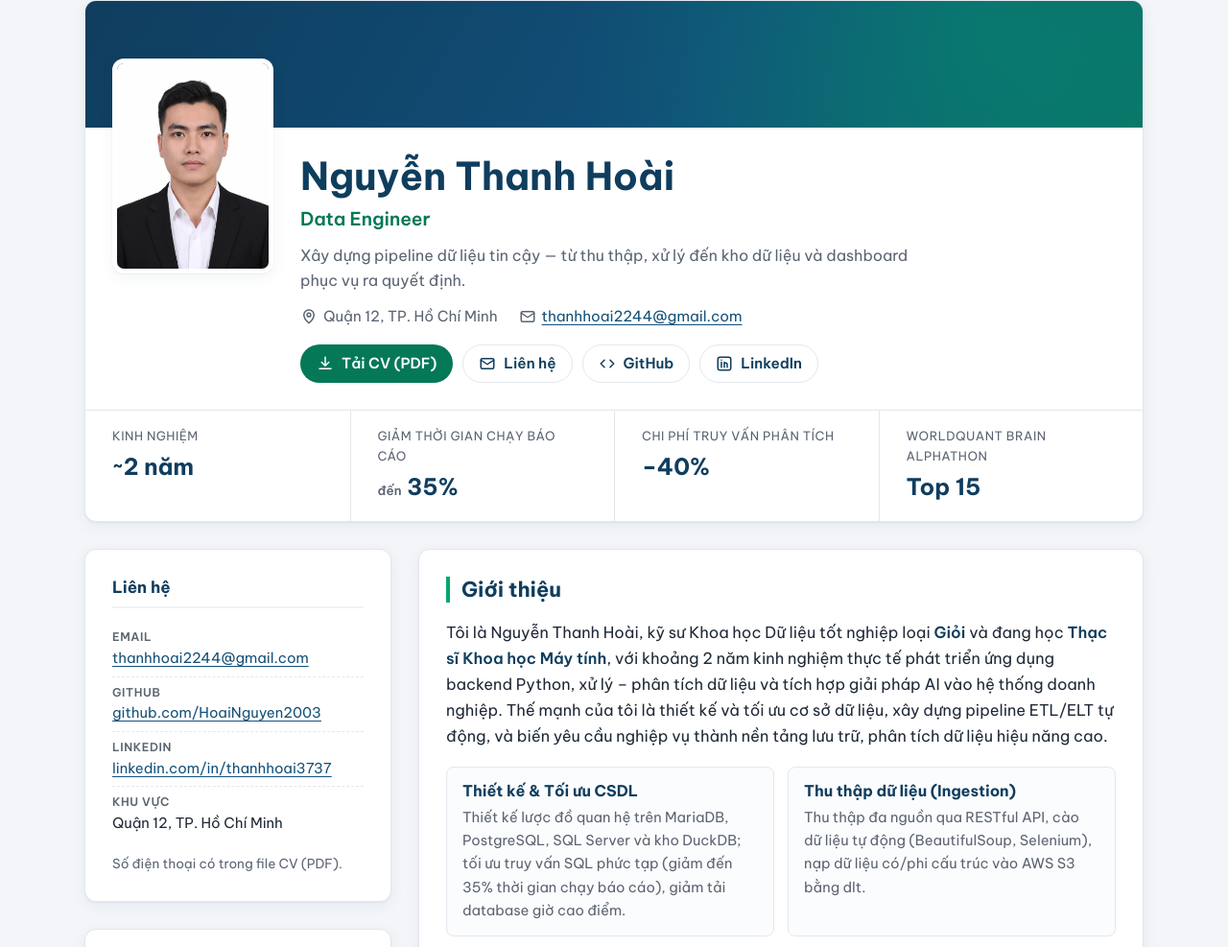
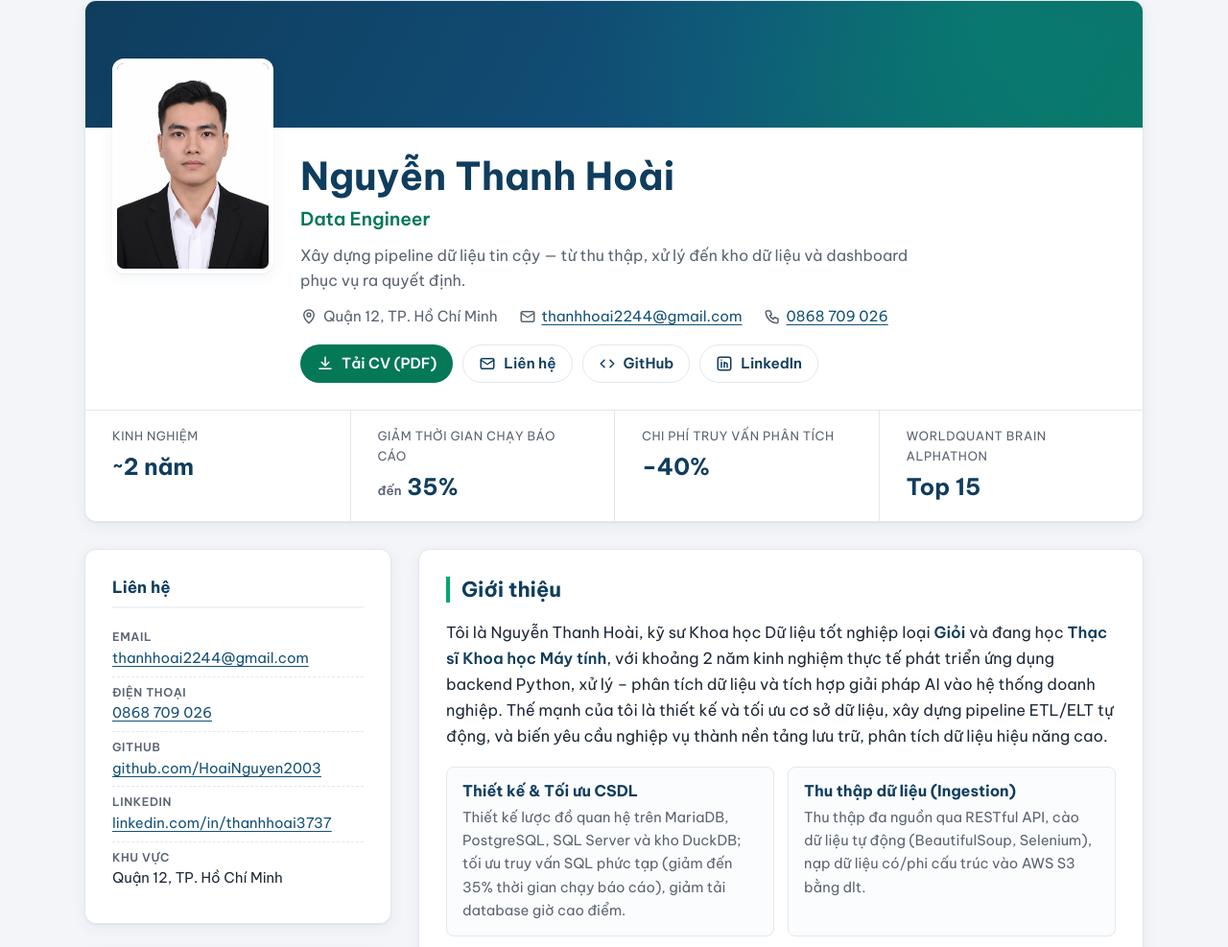
Before and after one commit to HoaiNguyen2003/hoainguyen-data, a plain HTML site: page index.html in a window 1280 px wide. Shown: the part 89-1076 px from the top of the page at 96% size. Drawn offline with Linux system fonts and the light colour scheme.

Commit message:
feat: show phone number; simplify diploma caption; add update guide to README

```diff
--- a/assets/css/style.css
+++ b/assets/css/style.css
@@ -159,7 +159,6 @@ html[data-lang="en"] [lang="vi"] { display: none !important; }
 .contact-list li { display: grid; gap: 0; padding: 6px 0; border-bottom: 1px dashed var(--c-border); font-size: .93rem; overflow-wrap: anywhere; }
 .contact-list li:last-child { border-bottom: 0; }
 .contact-list__label { font-size: .75rem; font-weight: 600; color: var(--c-muted); text-transform: uppercase; letter-spacing: .05em; }
-.note { margin: 12px 0 0; font-size: .85rem; color: var(--c-muted); }
 .skill-group + .skill-group { margin-top: 14px; }
 .skill-group h3 { font-size: .85rem; color: var(--c-muted); font-weight: 600; margin-bottom: 8px; }
 .chips, .tags { display: flex; flex-wrap: wrap; gap: 6px; }
@@ -293,7 +292,7 @@ html[data-lang="en"] [lang="vi"] { display: none !important; }
   :root { --space: 10px; --shadow: none; }
   html { font-size: 11px; }
   body { background: #fff; font-size: 10.5px; line-height: 1.45; color: #000; }
-  .topbar, .skip-link, .hero__actions, .hero__cover, #gallery, .lightbox, .note, .project__link,
+  .topbar, .skip-link, .hero__actions, .hero__cover, #gallery, .lightbox, .project__link,
   .competencies, .sidebar .card:last-child, .tags, .project__kind, .hero__tagline { display: none !important; }
   h2, h3, h4 { break-after: avoid; }
   .contact-list li { font-size: 10px; }
--- a/index.html
+++ b/index.html
@@ -47,6 +47,7 @@
     "url": "https://hoainguyen2003.github.io/hoainguyen-data/",
     "image": "https://hoainguyen2003.github.io/hoainguyen-data/assets/img/avatar.jpg",
     "email": "mailto:thanhhoai2244@gmail.com",
+    "telephone": "+84 868 709 026",
     "address": { "@type": "PostalAddress", "addressLocality": "Ho Chi Minh City", "addressCountry": "VN" },
     "alumniOf": { "@type": "CollegeOrUniversity", "name": "Industrial University of Ho Chi Minh City (IUH)" },
     "knowsAbout": ["Data Engineering", "ETL/ELT", "SQL", "Python", "Apache Airflow", "Dagster", "DuckDB", "PostgreSQL", "MariaDB", "RAG"],
@@ -106,6 +107,10 @@
             <li>
               <svg aria-hidden="true" viewBox="0 0 24 24"><rect x="3" y="5" width="18" height="14" rx="2"/><path d="M3 7l9 6 9-6"/></svg>
               <a href="mailto:thanhhoai2244@gmail.com">thanhhoai2244@gmail.com</a>
+            </li>
+            <li>
+              <svg aria-hidden="true" viewBox="0 0 24 24"><path d="M5 4h4l2 5-2.5 1.5a11 11 0 0 0 5 5L15 13l5 2v4a2 2 0 0 1-2 2A16 16 0 0 1 3 6a2 2 0 0 1 2-2"/></svg>
+              <a href="tel:+84868709026"><span lang="vi">0868 709 026</span><span lang="en">+84 868 709 026</span></a>
             </li>
           </ul>
           <div class="hero__actions">
@@ -350,7 +355,7 @@
                   <img src="assets/img/thumbs/achievement-diploma.webp" width="480" height="339" loading="lazy" decoding="async"
                        alt="Bằng kỹ sư Khoa học Dữ liệu, đã che thông tin cá nhân" data-alt-vi="Bằng kỹ sư Khoa học Dữ liệu, đã che thông tin cá nhân" data-alt-en="Engineer's degree in Data Science, personal details redacted">
                 </a>
-                <figcaption><span lang="vi">Bằng Kỹ sư Khoa học Dữ liệu (đã che thông tin cá nhân — bản gốc/bản sao công chứng cung cấp khi được yêu cầu)</span><span lang="en">Engineer's degree in Data Science (personal details redacted — original or certified copy available on request)</span></figcaption>
+                <figcaption><span lang="vi">Bằng Kỹ sư Khoa học Dữ liệu</span><span lang="en">Engineer's degree in Data Science</span></figcaption>
               </figure>
             </li>
             <li>
@@ -425,11 +430,11 @@
           <h2 class="card__title" id="contact-h"><span lang="vi">Liên hệ</span><span lang="en">Contact</span></h2>
           <ul class="contact-list">
             <li><span class="contact-list__label">Email</span><a href="mailto:thanhhoai2244@gmail.com">thanhhoai2244@gmail.com</a></li>
+            <li><span class="contact-list__label"><span lang="vi">Điện thoại</span><span lang="en">Phone</span></span><a href="tel:+84868709026"><span lang="vi">0868 709 026</span><span lang="en">+84 868 709 026</span></a></li>
             <li><span class="contact-list__label">GitHub</span><a href="https://github.com/HoaiNguyen2003" target="_blank" rel="noopener">github.com/HoaiNguyen2003</a></li>
             <li><span class="contact-list__label">LinkedIn</span><a href="https://www.linkedin.com/in/thanhhoai3737" target="_blank" rel="noopener">linkedin.com/in/thanhhoai3737</a></li>
             <li><span class="contact-list__label"><span lang="vi">Khu vực</span><span lang="en">Location</span></span><span lang="vi">Quận 12, TP. Hồ Chí Minh</span><span lang="en">District 12, Ho Chi Minh City</span></li>
           </ul>
-          <p class="note"><span lang="vi">Số điện thoại có trong file CV (PDF).</span><span lang="en">Phone number is included in the CV (PDF).</span></p>
         </section>
 
         <section class="card" id="skills" aria-labelledby="skills-h">
@@ -471,7 +476,7 @@
     </div>
 
     <footer class="footer">
-      <p><strong><span lang="vi">Nguyễn Thanh Hoài</span><span lang="en">Nguyen Thanh Hoai</span></strong> · Data Engineer · <a href="mailto:thanhhoai2244@gmail.com">thanhhoai2244@gmail.com</a></p>
+      <p><strong><span lang="vi">Nguyễn Thanh Hoài</span><span lang="en">Nguyen Thanh Hoai</span></strong> · Data Engineer · <a href="mailto:thanhhoai2244@gmail.com">thanhhoai2244@gmail.com</a> · <a href="tel:+84868709026"><span lang="vi">0868 709 026</span><span lang="en">+84 868 709 026</span></a></p>
       <p class="muted">© <span data-year>2026</span> · <span lang="vi">Cập nhật 11/2026</span><span lang="en">Updated 11/2026</span></p>
     </footer>
   </div>
```
Also changed, not shown: 1 other file.
